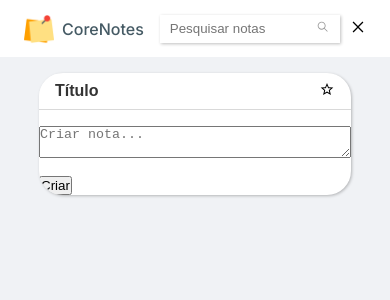
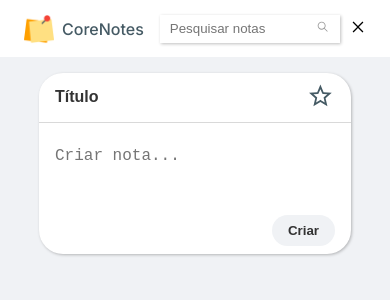
Before and after one commit to vitorkravs/web-challenge-corelab, a Next.js app: page / in a window 390 px wide. Shown: the top 300 px of the page. Built offline with nearby package versions, Linux system fonts and the light colour scheme.

Commit message:
styles: finalizando estilização e responsividade do componente

```diff
--- a/src/components/CreateNote/styles.scss
+++ b/src/components/CreateNote/styles.scss
@@ -44,9 +44,11 @@
         text-align: end;
         width: 20%;
 
-        .toggle-favorite {
+        .favorite,
+        .normal {
           color: #455a64;
           font-size: 1.8rem;
+          background-clip: content-box;
         }
 
         .toggle-favorite:hover {
@@ -55,12 +57,34 @@
       }
     }
 
-    #create-annotation-input {
-      padding: 0.5rem;
+    #create-annotation-textarea {
+      padding: 0.5rem 1rem;
       margin-bottom: 0.5rem;
       border: none;
       font-size: 1rem;
       resize: none;
+    }
+    #create-note-btn-container {
+      display: flex;
+      justify-content: end;
+      padding-right: 1rem;
+      padding-bottom: 0.5rem;
+
+      #create-note-btn {
+        color: #333333;
+        padding: 0.5rem 1rem;
+        border: none;
+        font-weight: 600;
+        border-radius: 1.5rem;
+        background-color: $background;
+        transition: 0.5s;
+      }
+
+      #create-note-btn:hover {
+        color: $background;
+        background-color: #333333;
+        cursor: pointer;
+      }
     }
   }
 }
```
